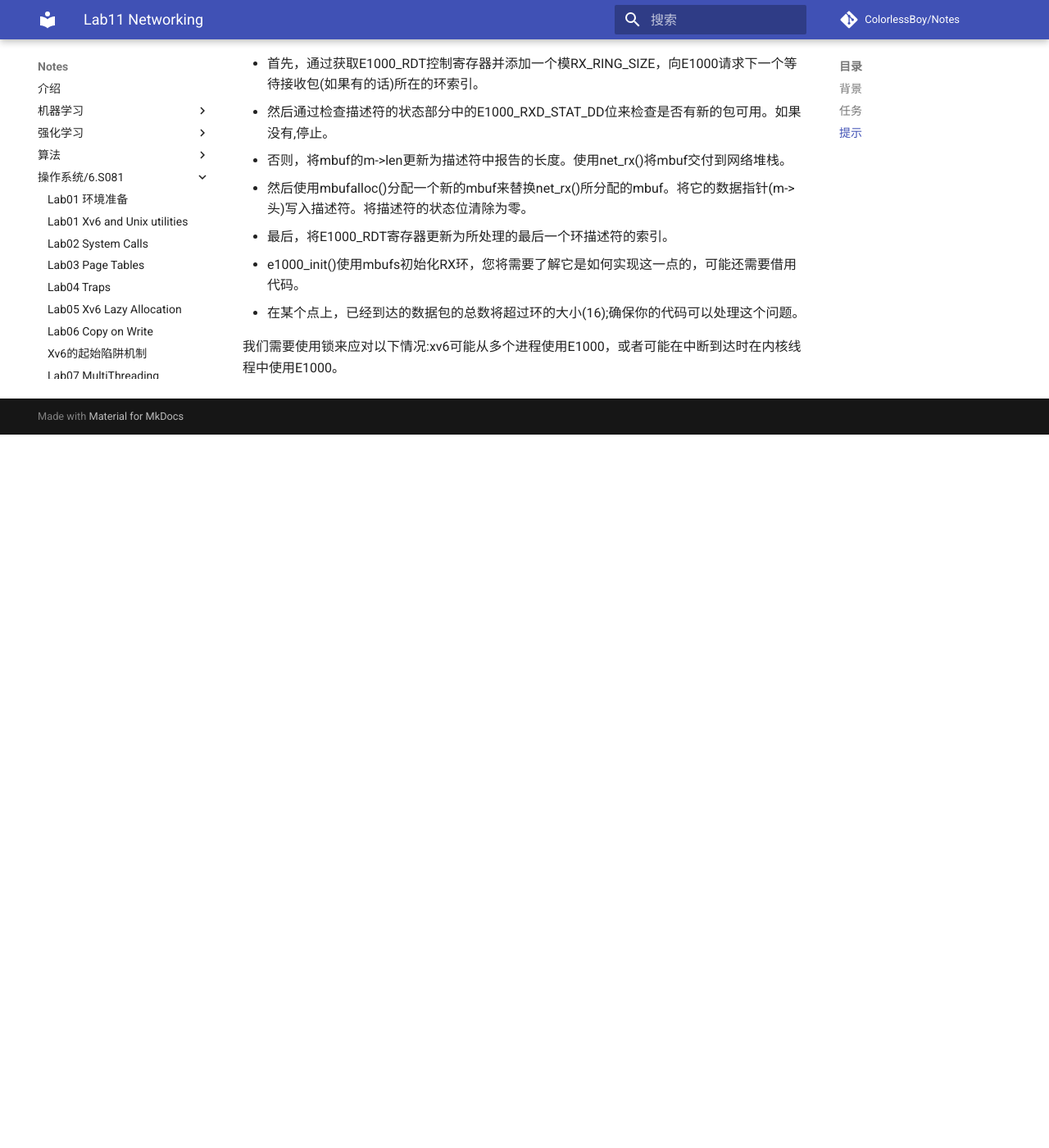
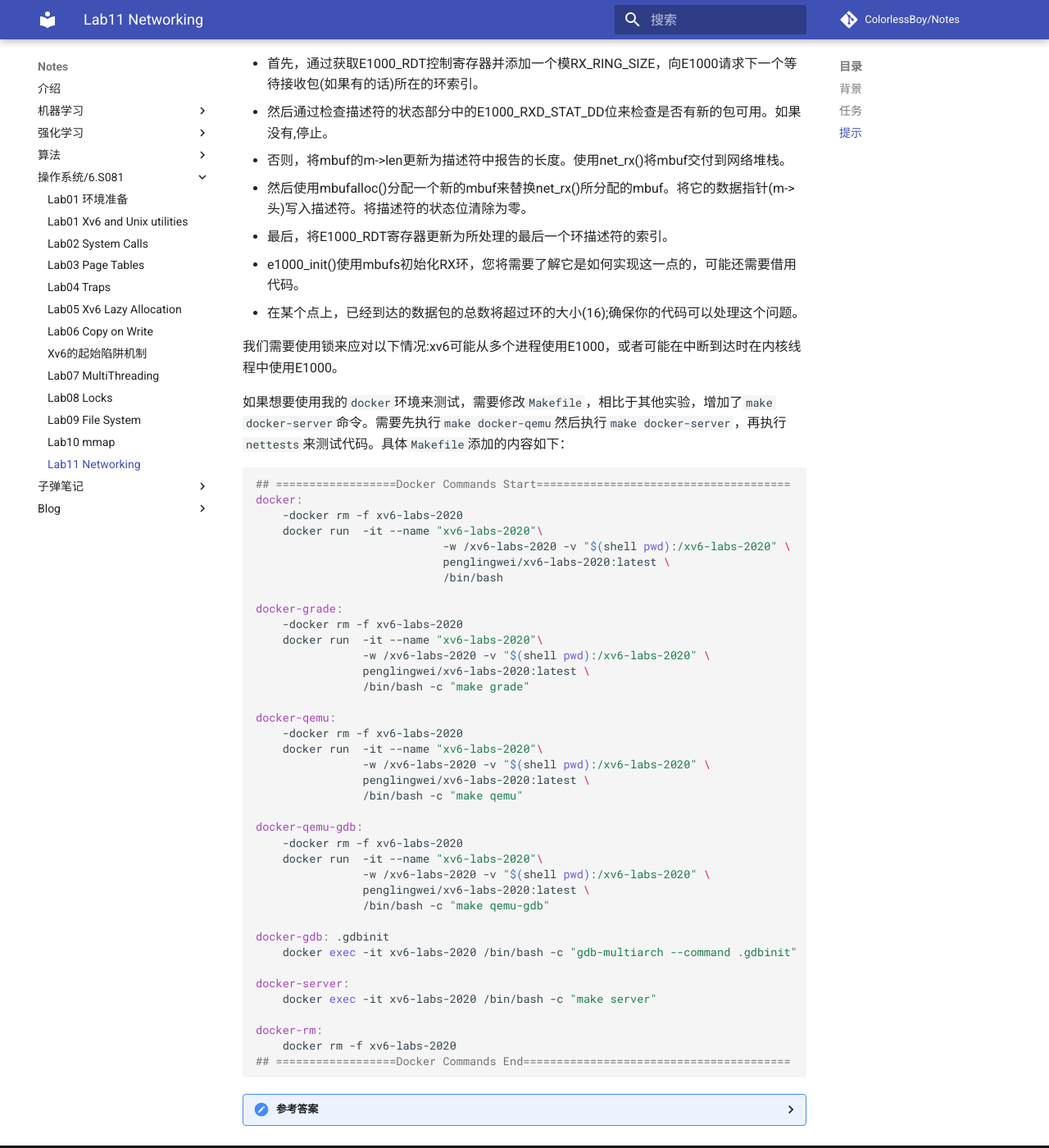
Before and after one commit to ColorlessBoy/Notes, an MkDocs documentation site: the page built from docs/6.S081/Lab11-Networking.md, in a window 1280 px wide and 1400 px high, scrolled down 3653 px. Shown: the whole window at 82% size. Built offline with MkDocs 1.6.1 and Material for MkDocs 9.7.7, drawn with Linux system fonts in a browser that asks for light colours; comment, search, counter and statistics services are not loaded; before the commit the page ends 4183 px from its top, so only the background shows below that.

Commit message:
完成：6.S081/Lab11。

````diff
--- a/docs/6.S081/Lab11-Networking.md
+++ b/docs/6.S081/Lab11-Networking.md
@@ -121,3 +121,109 @@
 - 在某个点上，已经到达的数据包的总数将超过环的大小(16);确保你的代码可以处理这个问题。
 
 我们需要使用锁来应对以下情况:xv6可能从多个进程使用E1000，或者可能在中断到达时在内核线程中使用E1000。
+
+如果想要使用我的`docker`环境来测试，需要修改`Makefile`，相比于其他实验，增加了`make docker-server`命令。需要先执行`make docker-qemu`然后执行`make docker-server`，再执行`nettests`来测试代码。具体`Makefile`添加的内容如下：
+
+```make
+## ==================Docker Commands Start======================================
+docker:
+	-docker rm -f xv6-labs-2020
+	docker run  -it --name "xv6-labs-2020"\
+							-w /xv6-labs-2020 -v "$(shell pwd):/xv6-labs-2020" \
+							penglingwei/xv6-labs-2020:latest \
+							/bin/bash
+
+docker-grade:
+	-docker rm -f xv6-labs-2020
+	docker run  -it --name "xv6-labs-2020"\
+                -w /xv6-labs-2020 -v "$(shell pwd):/xv6-labs-2020" \
+                penglingwei/xv6-labs-2020:latest \
+                /bin/bash -c "make grade"
+
+docker-qemu:
+	-docker rm -f xv6-labs-2020
+	docker run  -it --name "xv6-labs-2020"\
+                -w /xv6-labs-2020 -v "$(shell pwd):/xv6-labs-2020" \
+                penglingwei/xv6-labs-2020:latest \
+                /bin/bash -c "make qemu"
+
+docker-qemu-gdb:
+	-docker rm -f xv6-labs-2020
+	docker run  -it --name "xv6-labs-2020"\
+                -w /xv6-labs-2020 -v "$(shell pwd):/xv6-labs-2020" \
+                penglingwei/xv6-labs-2020:latest \
+                /bin/bash -c "make qemu-gdb"
+
+docker-gdb: .gdbinit
+	docker exec -it xv6-labs-2020 /bin/bash -c "gdb-multiarch --command .gdbinit"
+
+docker-server:
+	docker exec -it xv6-labs-2020 /bin/bash -c "make server"
+
+docker-rm:
+	docker rm -f xv6-labs-2020
+## ==================Docker Commands End========================================
+```
+
+???参考答案
+    本次实验，我基本上参考了别人的答案。本文列举了非常多的参考文献，没有必要去查看。更重要的是对源码的阅读。我对网卡驱动还是不太了解，陷入参考资料很久也没有进展，索性不好意思地直接参考了[别人的答案](https://www.cnblogs.com/YuanZiming/p/14271553.html)。
+
+    1. 实现函数`kernel/e10000.c：e1000_transmit()`。这里基本上就按照提示加上一些猜测来实现。
+
+        ```c
+            int
+            e1000_transmit(struct mbuf *m)
+            {
+                //
+                // Your code here.
+                //
+                // the mbuf contains an ethernet frame; program it into
+                // the TX descriptor ring so that the e1000 sends it. Stash
+                // a pointer so that it can be freed after sending.
+                //
+                int idx;
+                acquire(&e1000_lock);
+                idx = regs[E1000_TDT];
+                if((tx_ring[idx].status & E1000_TXD_STAT_DD) == 0){
+                release(&e1000_lock);
+                return -1;
+                }
+                if(tx_mbufs[idx] != 0)
+                mbuffree(tx_mbufs[idx]);
+                tx_mbufs[idx] = m;
+                tx_ring[idx].addr = (uint64)m->head;
+                tx_ring[idx].length = (uint16)m->len;
+                tx_ring[idx].cmd = E1000_TXD_CMD_EOP | E1000_TXD_CMD_RS;
+                regs[E1000_TDT] = (idx + 1) % TX_RING_SIZE;
+                release(&e1000_lock);
+                return 0;
+            }
+        ```
+
+    2. 实现函数`kernel/e1000.c:e1000_recv()`。这里根据提示的话，我是一下子想不到不用锁的版本。
+
+        ```c
+        static void
+        e1000_recv(void)
+        {
+          //
+          // Your code here.
+          //
+          // Check for packets that have arrived from the e1000
+          // Create and deliver an mbuf for each packet (using net_rx()).
+          //
+          int idx;
+          while(1) {
+              idx = (regs[E1000_RDT] + 1) % RX_RING_SIZE;
+              if((rx_ring[idx].status & E1000_RXD_STAT_DD) == 0){
+                  break;
+              }
+              rx_mbufs[idx]->len = rx_ring[idx].length;
+              net_rx(rx_mbufs[idx]);
+              rx_mbufs[idx] = mbufalloc(0);
+              rx_ring[idx].addr = (uint64)rx_mbufs[idx]->head;
+              rx_ring[idx].status = 0;
+              regs[E1000_RDT] = idx;
+          }
+        }
+        ```
````
Also changed, not shown: docs/6.S081/Xv6的起始陷阱机制.md (+1 -1 lines), docs/子弹笔记/子弹笔记-ubuntu.md (+10 -0 lines).
